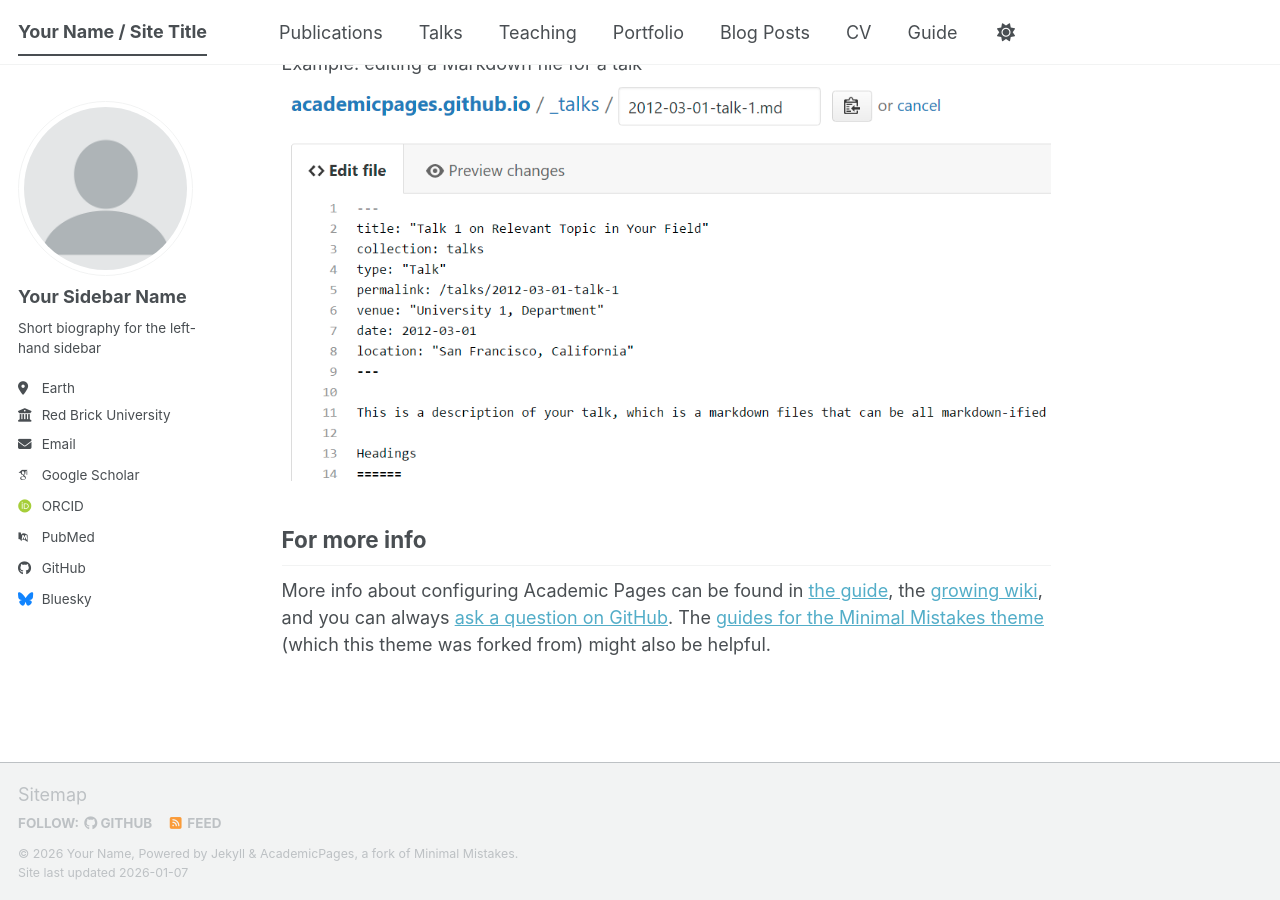
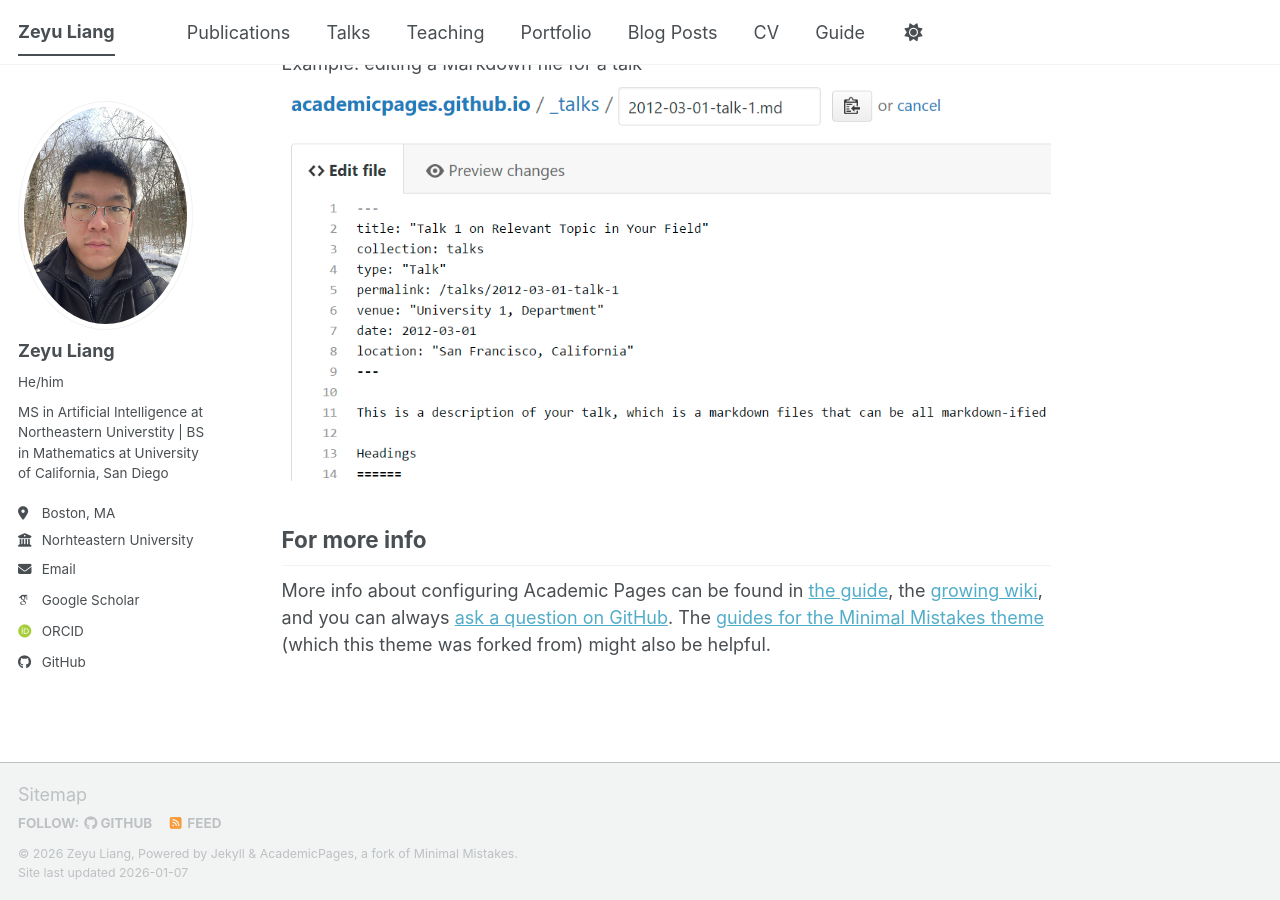
Before and after one commit to zedyelllion/zedyelllion.github.io, a Jekyll site: the page built from _pages/about.md, in a window 1280 px wide and 900 px high, scrolled down 2720 px. Built offline with Jekyll 4.4.1, drawn with Linux system fonts in a browser that asks for light colours; some web fonts are replaced; a script bundle is joined from its source files by our own code; library files that are not in the unit come from our copies.

Commit message:
first step

```diff
--- a/_config.yml
+++ b/_config.yml
@@ -9,39 +9,39 @@
 # Basic Site Settings
 locale                   : "en-US"
 site_theme               : "default" # The available themes options are "default", "air", "sunrise", "mint", "dirt" and "contrast"
-title                    : "Your Name / Site Title"
+title                    : "Zeyu Liang"
 title_separator          : "-"
-name                     : &name "Your Name"
-description              : &description "Your Name's academic portfolio"   # Update this with a general description of your site, this is the default if not overridden by a page
-url                      : https://academicpages.github.io # The base hostname & protocol for your site e.g. "https://[your GitHub username].github.io",
+name                     : &name "Zeyu Liang"
+description              : &description "AI Researcher | Reinforcement-Learning & Multi-Agent Systems | LLM"   # Update this with a general description of your site, this is the default if not overridden by a page
+url                      : https://zedyelllion.github.io # The base hostname & protocol for your site e.g. "https://[your GitHub username].github.io",
                                                            # or if you already have some other page hosted on Github then use "https://[your GitHub username].github.io/[Your Repo Name]"
 baseurl                  : "" # the subpath of your site, e.g. "/blog"
-repository               : "academicpages/academicpages.github.io"
+repository               : "zedyelllion/zedyelllion.github.io"
 
 # Site Author - The following control what appear as part of the author content on the side bar.
 #               If a field is blank the icon and link will not appear, otherwise it will be shown.
 #               Additional customization can be done by editing /_includes/author-profile.html
 author:
   # Biographic information
-  avatar           : "profile.png"
-  name             : "Your Sidebar Name"
-  pronouns         : # example: "she/her"
-  bio              : "Short biography for the left-hand sidebar"
-  location         : "Earth"
-  employer         : "Red Brick University"
+  avatar           : "Andy.jpeg"
+  name             : "Zeyu Liang"
+  pronouns         : "He/him"# example: "she/her"
+  bio              : "MS in Artificial Intelligence at Northeastern Universtity | BS in Mathematics at University of California, San Diego"
+  location         : "Boston, MA"
+  employer         : "Norhteastern University"
   uri              : # URL
-  email            : "none@example.org"
+  email            : "liang.zey@northeastern.edu | zeliang@ucsd.edu"
 
   # Academic websites
   academia         : # URL
   arxiv            : # URL - Update with the correct link to your profile
-  googlescholar    : "https://scholar.google.com/citations?user=PS_CX0AAAAAJ"
+  googlescholar    : https://scholar.google.com/citations?user=kQJPSiUAAAAJ&hl=en
   inspire-hep      : # URL
   impactstory      : # URL
-  orcid            : "https://orcid.org/yourorcidurl"
+  orcid            : "https://orcid.org/0009-0004-2156-4224"
   semantic         : # URL
   ssrn             : # URL
-  pubmed           : "https://www.ncbi.nlm.nih.gov/pubmed/?term=john+snow"
+  pubmed           :
   researchgate     : # URL
   scopus           : # URL
   zotero           : # URL
@@ -51,13 +51,13 @@ author:
   bitbucket        : # Username - Update with your username on the site
   codepen          : # Username
   dribbble         : # Username
-  github           : "academicpages"
+  github           : "zedyelllion"
   kaggle           : # Username
   stackoverflow    : # User number or user number and name (i.e., use "1" or "1/jeff-atwood")
 
   # Social media
   artstation       : # Username
-  bluesky          : "bsky.app" # Replace this with you Bluesky username
+  bluesky          : # Replace this with you Bluesky username
   facebook         : # Username
   flickr           : # Username
   foursquare       : # Username
```
Also changed, not shown: images/Andy.jpeg (added).
